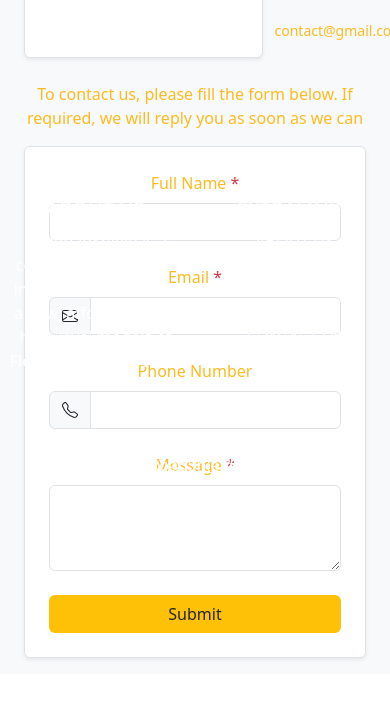
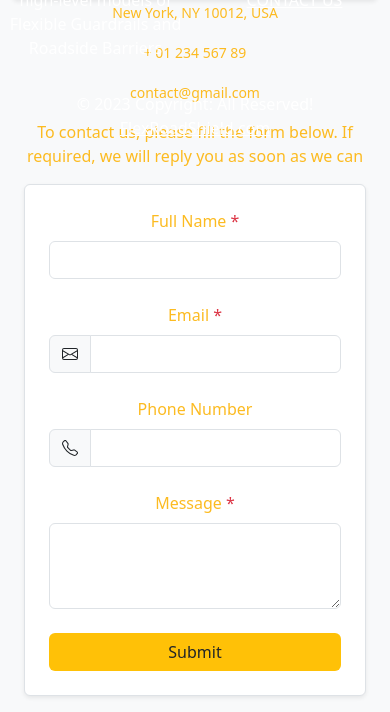
Before and after one commit to sarareshadi/flexroadshield, a Django app: page /contacts/ in a window 390 px wide; the page is wider, and only the part inside the window is pictured. Shown: the part 359-1071 px from the top of that part. Before the commit the page ends 1020 px from the top of that part, so only its background shows below. Run offline with Django 3.2, Linux system fonts and the light colour scheme; parts of the project's set-up code (start-up, migrations or seed data) failed here and were passed over; some libraries are stand-ins or nearby versions.

Commit message:
edit contact page

```diff
--- a/templates/_footer.html
+++ b/templates/_footer.html
@@ -1,4 +1,4 @@
-<footer class="footer-custom text-white text-center text-lg-start fixed-bottom">
+<footer class="footer-custom h-75 text-white text-center text-lg-start fixed-bottom">
   <!-- Grid container -->
   <div class="container p-2">
     <!--Grid row-->
--- a/templates/contact.html
+++ b/templates/contact.html
@@ -15,13 +15,13 @@
       <h1> Contact Us </h1>
 <section class="bg-light py-3 py-md-5">
   <div class="container">
-    <div class="row justify-content-lg-center">
-      <div class="row p-4 pt-0">
-          <div class="col-9 bg-white border rounded shadow-sm overflow-hidden">
+    <div class="col p-lg-5 ml-5 mr-5">
+      <div class="row p-lg-5 ml-5 mr-5 justify-content-center">
+          <div class="col-lg-7 col-md-12 bg-white border rounded shadow-sm overflow-hidden">
             <iframe src="https://www.google.com/maps/embed?pb=!1m18!1m12!1m3!1d12094.57348593182!2d-74.00599512526003!3d40.72586666928451!2m3!1f0!2f0!3f0!3m2!1i1024!2i768!4f13.1!3m3!1m2!1s0x89c2598f988156a9%3A0xd54629bdf9d61d68!2sBroadway-Lafayette%20St!5e0!3m2!1spl!2spl!4v1624523797308!5m2!1spl!2spl"
-            class="h-200 w-100" style="border:0;" allowfullscreen="" loading="lazy"></iframe>
+            class="h-100 w-100" style="border:0;" allowfullscreen="" loading="lazy"></iframe>
           </div>
-      <div class="col-3">
+      <div class="col-lg-3 col-md-12 ">
         <ul class="list-unstyled">
           <li>
             <i class="fas fa-map-marker-alt fa-2x text-primary"></i>
```
